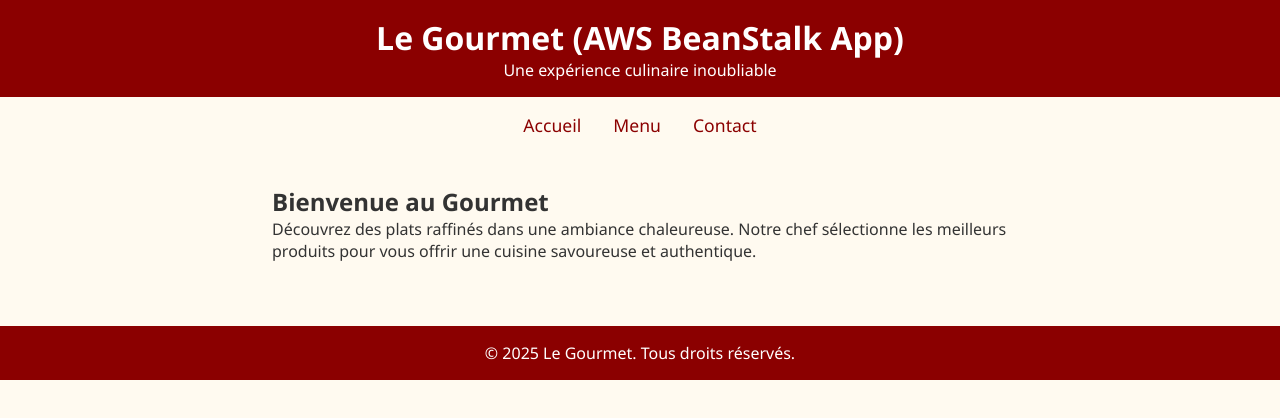
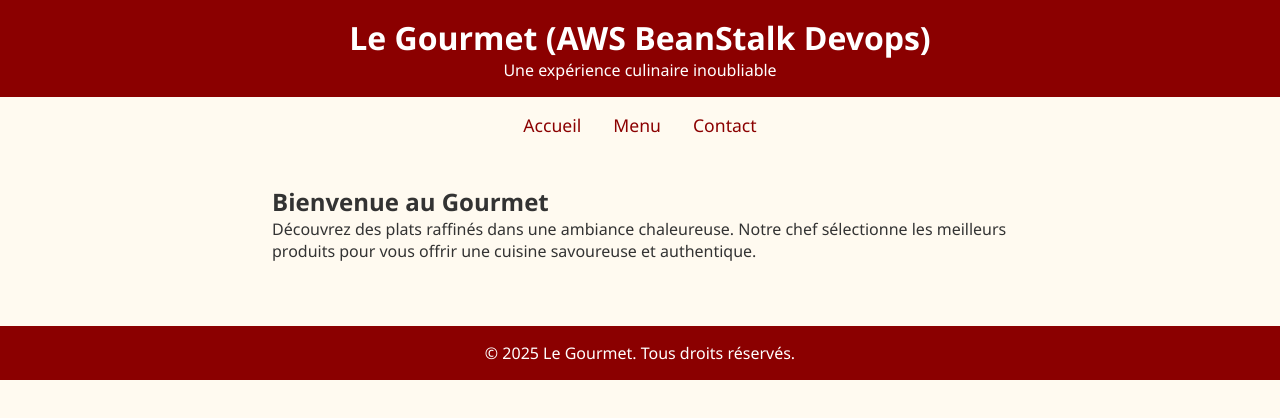
Before and after one commit to olinogit/AWS-Beanstalk-NodeApp, a website: page front/index.html in a window 1280 px wide. Drawn offline with Linux system fonts and the light colour scheme.

Commit message:
update index.html

```diff
--- a/front/index.html
+++ b/front/index.html
@@ -87,7 +87,7 @@
 <body>
 
   <header>
-    <h1>Le Gourmet (AWS BeanStalk App) </h1>
+    <h1>Le Gourmet (AWS BeanStalk Devops) </h1>
     <p>Une expérience culinaire inoubliable</p>
   </header>
 
```
